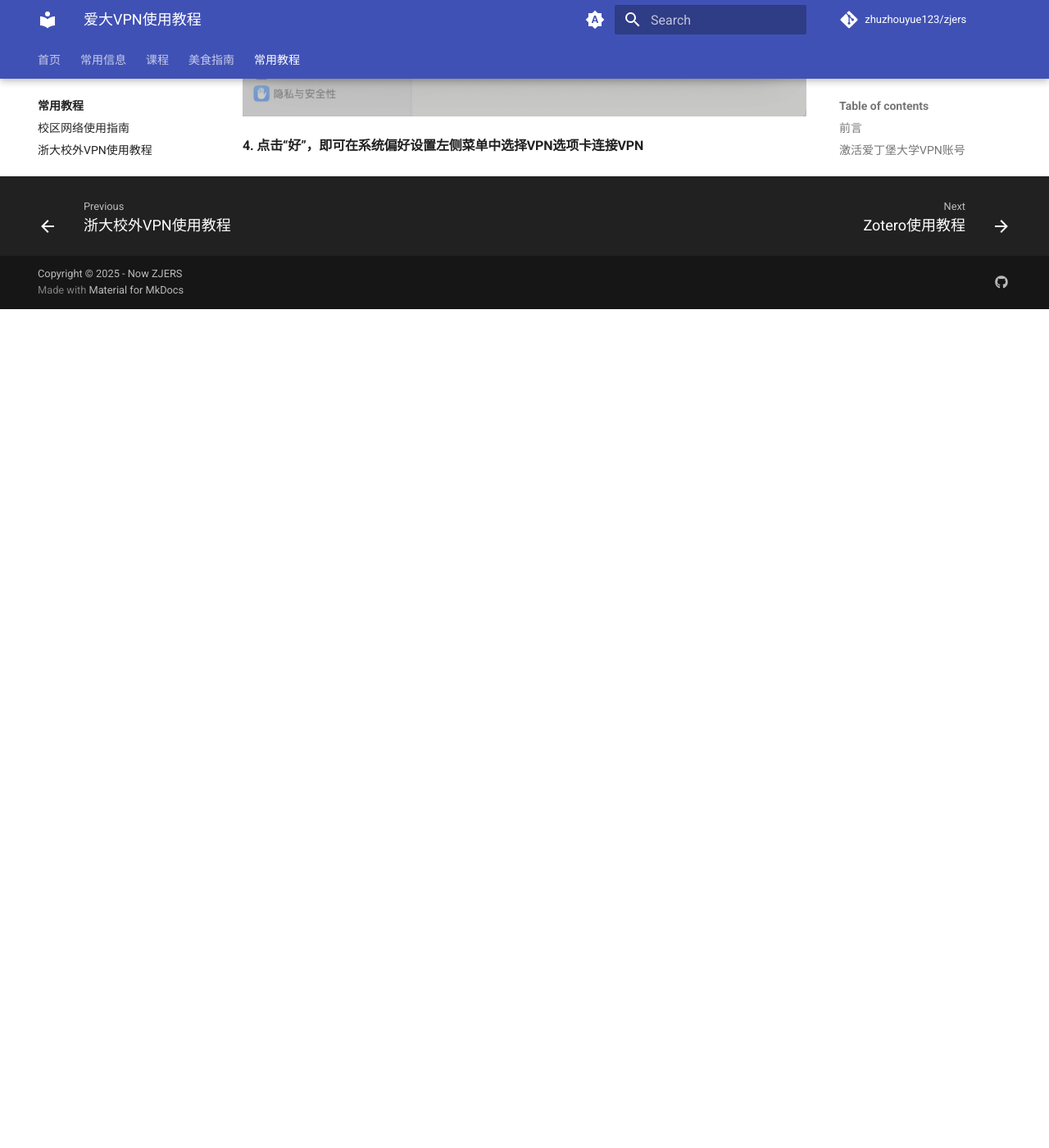
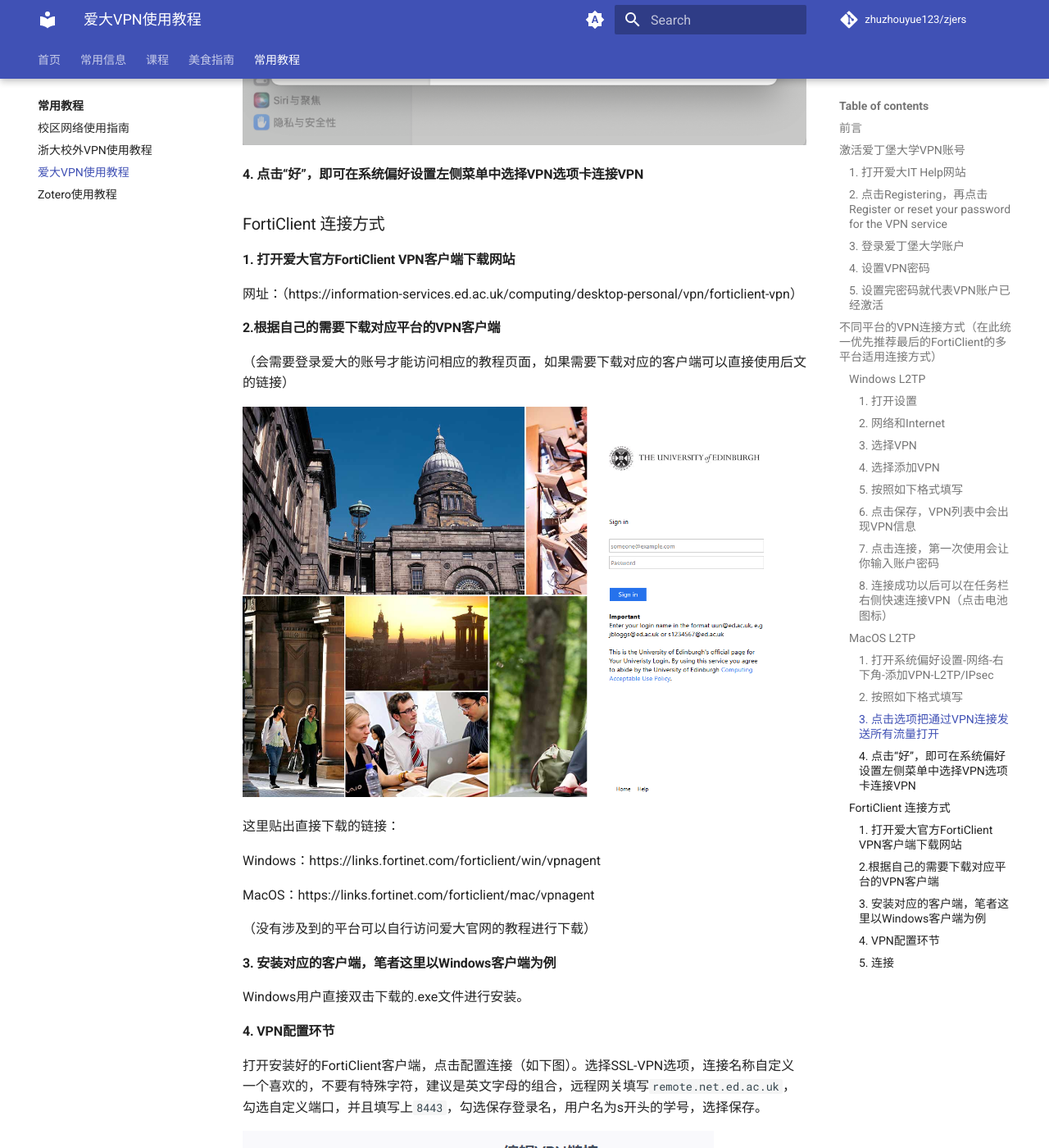
Before and after one commit to zhuzhouyue123/zjers, an MkDocs documentation site: the page built from docs/tutorial/vpn-ed.md, in a window 1280 px wide and 1400 px high, scrolled down 9482 px. Shown: the whole window at 82% size. Built offline with MkDocs 1.6.1 and Material for MkDocs 9.7.7, drawn with Linux system fonts in a browser that asks for light colours; comment, search, counter and statistics services are not loaded; before the commit the page ends 9859 px from its top, so only the background shows below that; some of the changed text lies outside the part shown.

Commit message:
更新爱大VPN教程

```diff
--- a/docs/tutorial/vpn-ed.md
+++ b/docs/tutorial/vpn-ed.md
@@ -26,9 +26,9 @@
 
 ### 5. 设置完密码就代表VPN账户已经激活
 
-## 不同平台的VPN连接方式
+## 不同平台的VPN连接方式（在此统一优先推荐最后的FortiClient的多平台适用连接方式）
 
-### Windows
+### Windows L2TP
 
 #### 1. 打开设置
 
@@ -80,7 +80,7 @@
 
 ![image-20250503180705580](./assets/image-20250503180705580.png)
 
-### MacOS
+### MacOS L2TP
 
 #### 1. 打开系统偏好设置-网络-右下角-添加VPN-L2TP/IPsec
 
@@ -99,3 +99,39 @@
 ![image-20250503183852777](./assets/image-20250503183852777.png)
 
 #### 4. 点击“好”，即可在系统偏好设置左侧菜单中选择VPN选项卡连接VPN
+
+### FortiClient 连接方式
+
+#### 1. 打开爱大官方FortiClient VPN客户端下载网站
+
+网址：（https://information-services.ed.ac.uk/computing/desktop-personal/vpn/forticlient-vpn）
+
+#### 2.根据自己的需要下载对应平台的VPN客户端
+
+ （会需要登录爱大的账号才能访问相应的教程页面，如果需要下载对应的客户端可以直接使用后文的链接）
+
+![image-20250909014641323](./assets/image-20250909014641323.png)
+
+这里贴出直接下载的链接：
+
+Windows：https://links.fortinet.com/forticlient/win/vpnagent
+
+MacOS：https://links.fortinet.com/forticlient/mac/vpnagent
+
+（没有涉及到的平台可以自行访问爱大官网的教程进行下载）
+
+#### 3. 安装对应的客户端，笔者这里以Windows客户端为例
+
+Windows用户直接双击下载的.exe文件进行安装。
+
+#### 4. VPN配置环节
+
+打开安装好的FortiClient客户端，点击配置连接（如下图）。选择SSL-VPN选项，连接名称自定义一个喜欢的，不要有特殊字符，建议是英文字母的组合，远程网关填写`remote.net.ed.ac.uk`，勾选自定义端口，并且填写上`8443`，勾选保存登录名，用户名为s开头的学号，选择保存。
+
+![image-20250909015633118](./assets/image-20250909015633118.png)
+
+#### 5. 连接
+
+此时回到首页输入密码即可连接爱大VPN，这种方式的稳定性会比之前介绍的连接方式更加稳定可用性更高一些，故比较推荐。
+
+![image-20250909015848371](./assets/image-20250909015848371.png)
```
Also changed, not shown: docs/tutorial/assets/image-20250909014641323.png (added), docs/tutorial/assets/image-20250909015633118.png (added), docs/tutorial/assets/image-20250909015848371.png (added).
